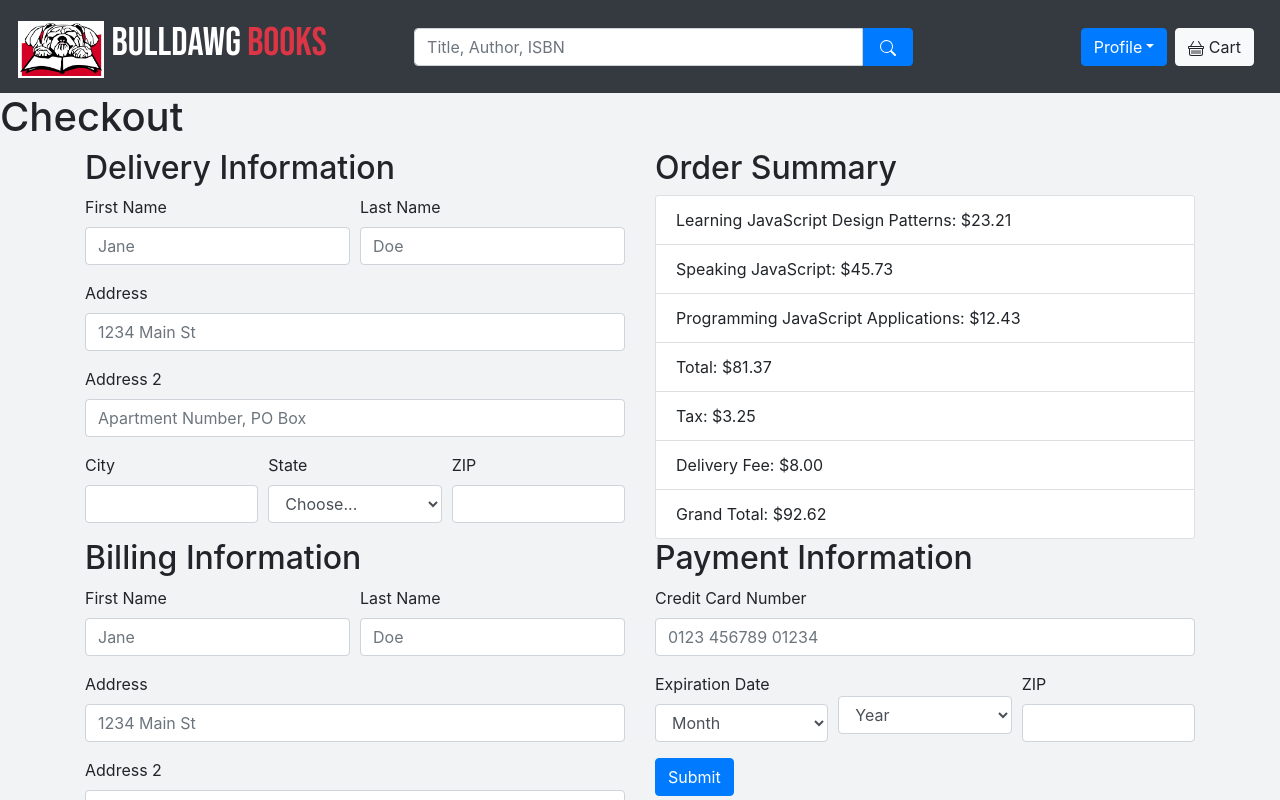
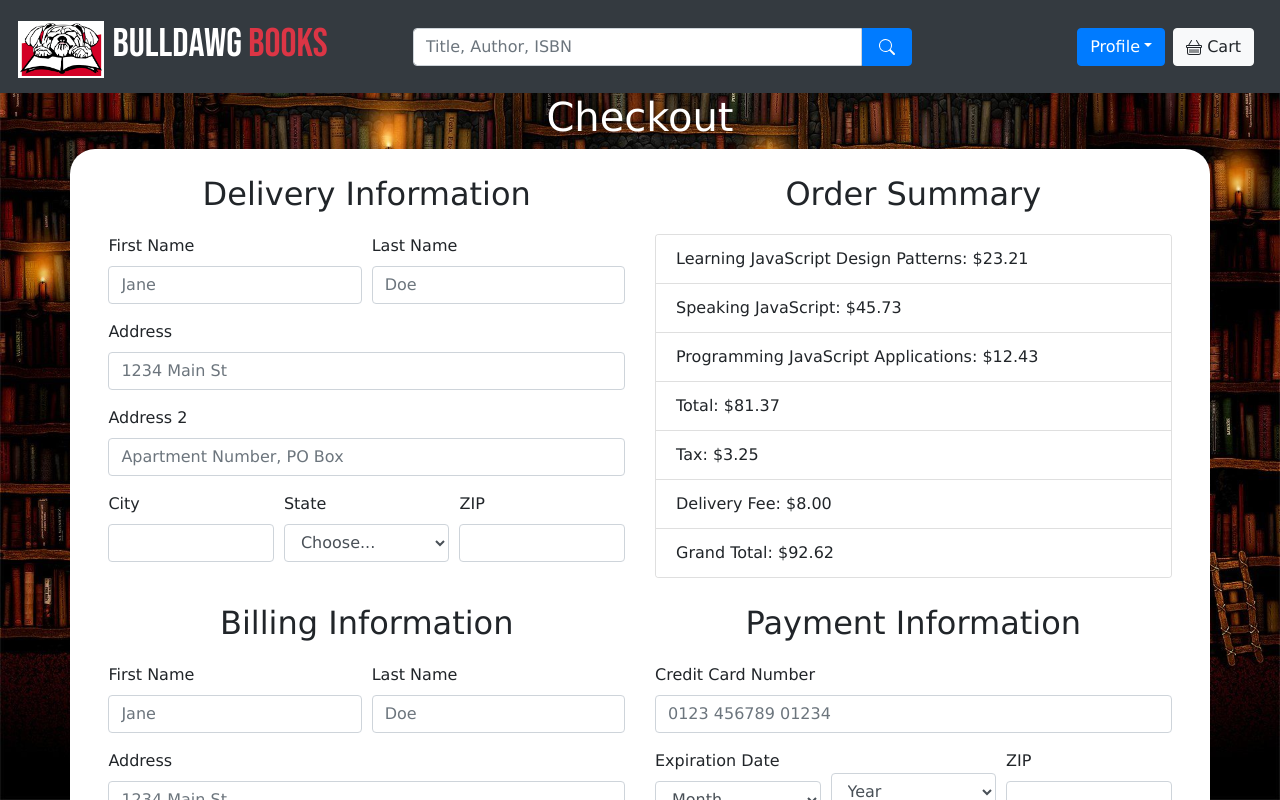
Before and after one commit to hunterwilkins2/bulldog-books, a React (Create React App) app: page /user/checkout in a window 1280 px wide. Shown: the top 800 px of the page. Built offline with nearby package versions, Linux system fonts and the light colour scheme.

Commit message:
Added style sheet for checkout

```diff
--- /dev/null
+++ b/src/components/styles/Checkout.css
@@ -0,0 +1,20 @@
+
+
+#title-checkout {
+    color: white;
+    text-align: center;
+}
+
+#main-cont-checkout {
+    background: #ffffff;
+    padding-left: 3%;
+    padding-right: 3%;
+    padding-bottom: 2%;
+    border-radius: 25px;
+}
+
+#h2-checkout {
+    margin-top:5%;
+    margin-bottom: 4%;
+    text-align: center;
+}
--- a/src/components/user/Checkout.js
+++ b/src/components/user/Checkout.js
@@ -3,6 +3,8 @@ import {Button, Card, Col, Container, Form, Row, ListGroup} from 'react-bootstra
 
 import StoreNavbar from '../StoreNavbar'
 import { booksData } from '../../data/books'
+import './../styles/Checkout.css'
+import './../styles/Background.css'
 
 function Checkout(){
     let orderData = booksData.slice(1,4)
@@ -25,13 +27,13 @@ function Checkout(){
 
     console.log('checkout')
     return(
-        <div>
+        <div id = "background">
             <StoreNavbar/>
-            <h1>Checkout</h1>
-            <Container>
+            <h1 id = "title-checkout">Checkout</h1>
+            <Container id = "main-cont-checkout">
                 <Row>
                     <Col>
-                        <h2>Delivery Information</h2>
+                        <h2 id = "h2-checkout">Delivery Information</h2>
                         <Form>
                             <Form.Row>
                                 <Form.Group as={Col}>
@@ -69,7 +71,7 @@ function Checkout(){
                                 </Form.Group>
                             </Form.Row>
                         </Form>
-                        <h2>Billing Information</h2>
+                        <h2 id = "h2-checkout">Billing Information</h2>
                         <Form>
                             <Form.Row>
                                 <Form.Group as={Col}>
@@ -109,7 +111,7 @@ function Checkout(){
                         </Form>
                     </Col>
                     <Col>
-                        <h2>Order Summary</h2>
+                        <h2 id = "h2-checkout">Order Summary</h2>
                         <Card>
                             <ListGroup variant="flush">
                                 <ListGroup.Item>Learning JavaScript Design Patterns: $23.21</ListGroup.Item>
@@ -121,7 +123,7 @@ function Checkout(){
                                 <ListGroup.Item>Grand Total: $92.62 </ListGroup.Item>
                             </ListGroup>
                         </Card>
-                        <h2>Payment Information</h2>
+                        <h2 id = "h2-checkout">Payment Information</h2>
                         <Form>
                             <Form.Group>
                                 <Form.Label>Credit Card Number</Form.Label>
```
